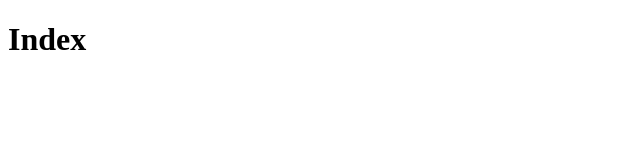
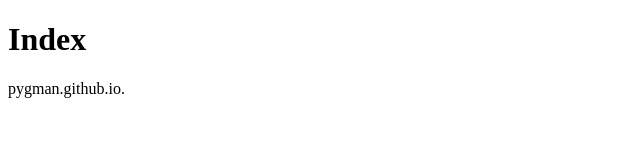
Before and after one commit to pygman/Blog, a plain HTML site: page index.html in a window 1280 px wide. Shown: the whole page, without its empty margins (0-640 px from the left). Drawn offline with Linux system fonts and the light colour scheme.

Commit message:
pygman.github.io.
pygman.github.io.

```diff
--- a/index.html
+++ b/index.html
@@ -8,5 +8,6 @@
 <h1>
     Index
 </h1>
+pygman.github.io.
 </body>
 </html>
```
